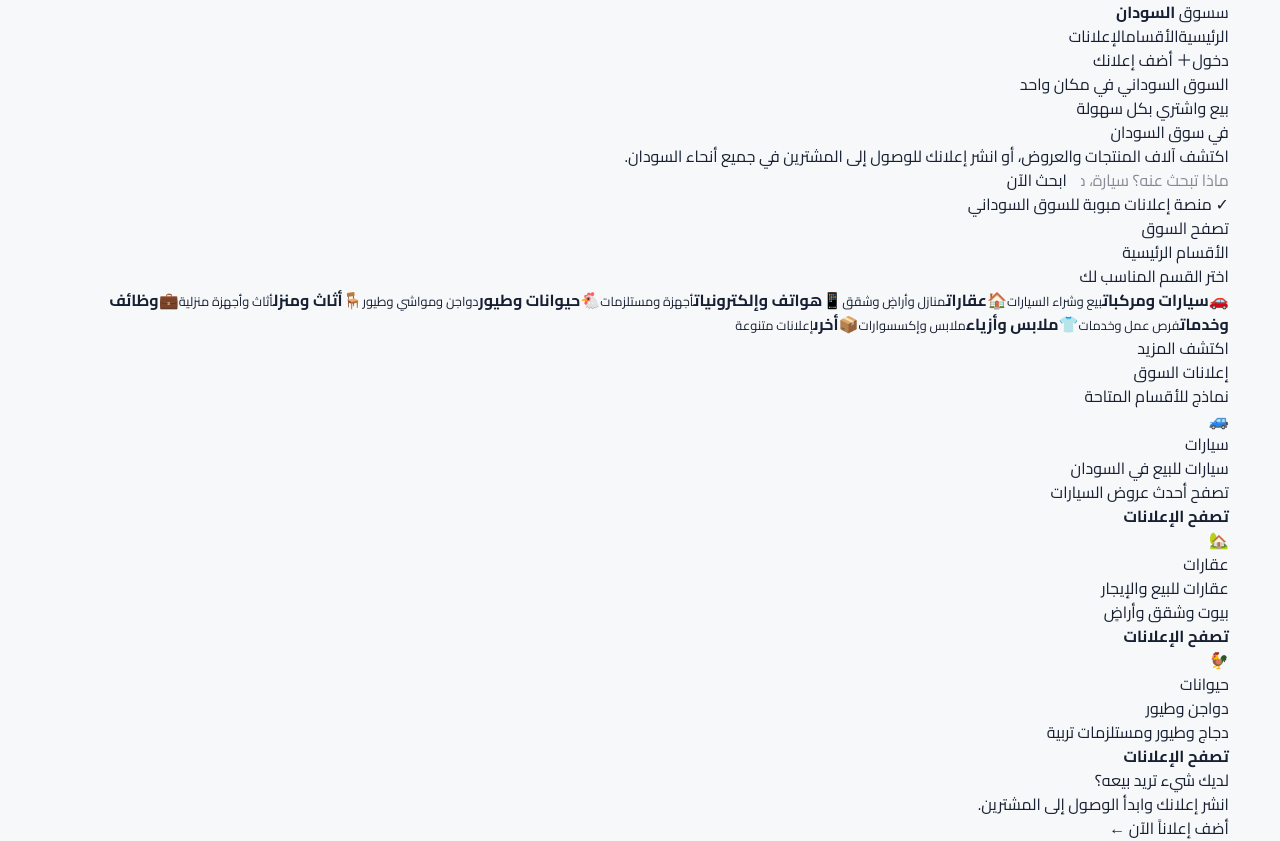
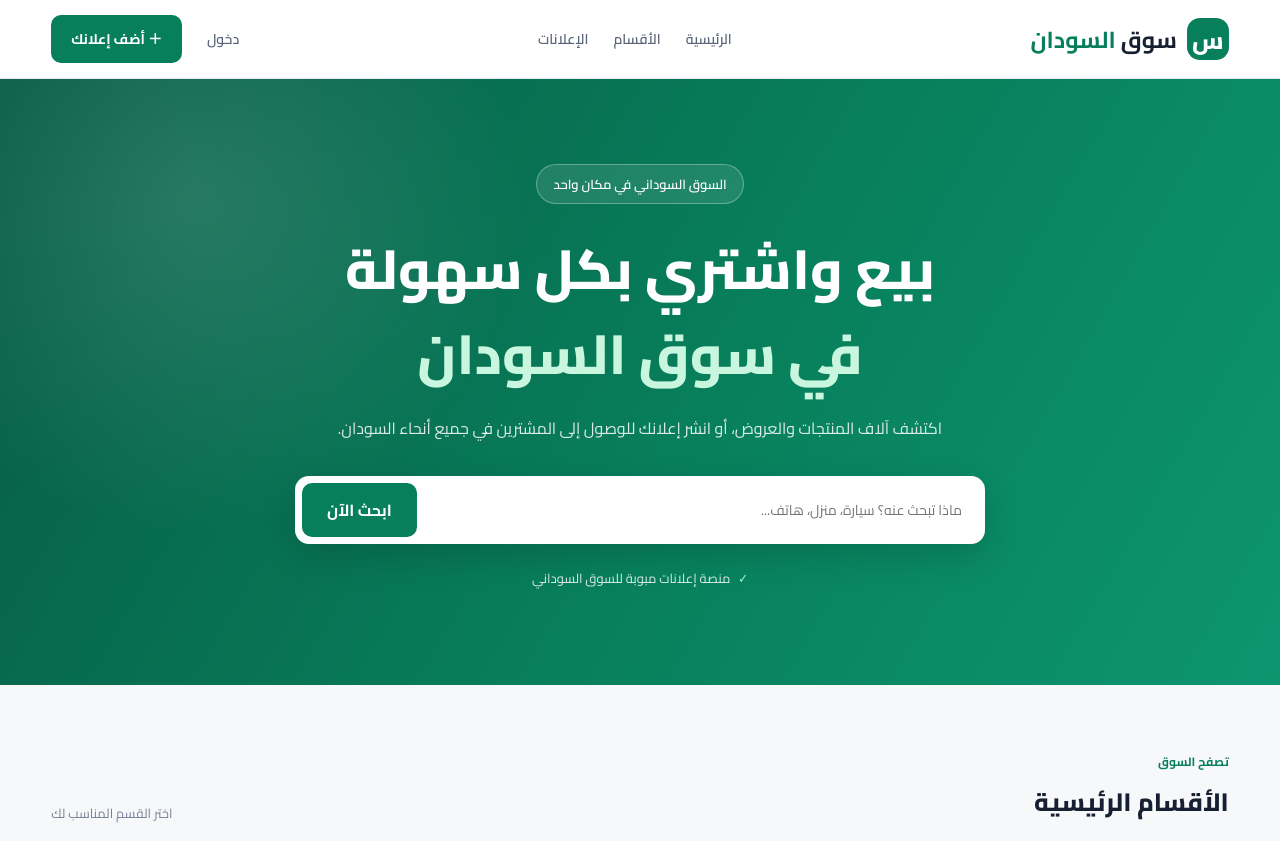
Before and after one commit to Ibrahimizzeldin/souq-sudan-app, a Next.js app: page / in a window 1280 px wide. Shown: the top 841 px of the page. Built offline with nearby package versions, Linux system fonts and the light colour scheme.

Commit message:
Enhance global styles and layout for app
Added new styles for header, navigation, hero section, categories, ads, and footer. Updated font family and added new CSS variables.

```diff
--- a/src/app/globals.css
+++ b/src/app/globals.css
@@ -1,7 +1,4 @@
-
 @import url('https://fonts.googleapis.com/css2?family=Cairo:wght@400;500;600;700;800&display=swap');
-
-@import "tailwindcss";
 
 :root {
   --background: #f7f8fa;
@@ -9,6 +6,8 @@
   --primary: #087f5b;
   --primary-dark: #066548;
   --border: #e5e9ef;
+  --muted: #778196;
+  --white: #ffffff;
 }
 
 * {
@@ -24,7 +23,7 @@ body {
   margin: 0;
   background: var(--background);
   color: var(--foreground);
-  font-family: 'Cairo', sans-serif;
+  font-family: 'Cairo', Tahoma, Arial, sans-serif;
 }
 
 button,
@@ -48,7 +47,485 @@ a {
   margin-inline: auto;
 }
 
+/* Header */
+
+.topbar {
+  background: var(--white);
+  border-bottom: 1px solid var(--border);
+  position: relative;
+  z-index: 10;
+}
+
+.nav {
+  min-height: 78px;
+  display: flex;
+  align-items: center;
+  justify-content: space-between;
+  gap: 24px;
+}
+
+.logo {
+  display: flex;
+  align-items: center;
+  gap: 10px;
+  font-size: 23px;
+  font-weight: 700;
+  white-space: nowrap;
+}
+
+.logo b {
+  color: var(--primary);
+}
+
+.logo-icon {
+  width: 42px;
+  height: 42px;
+  display: grid;
+  place-items: center;
+  color: white;
+  background: var(--primary);
+  border-radius: 13px;
+  font-size: 24px;
+  font-weight: 800;
+}
+
+.nav-links,
+.nav-actions {
+  display: flex;
+  align-items: center;
+  gap: 25px;
+}
+
+.nav-links a,
+.login-link {
+  color: #596477;
+  font-size: 14px;
+  font-weight: 600;
+  transition: color .2s;
+}
+
+.nav-links a:hover,
+.login-link:hover {
+  color: var(--primary);
+}
+
+.post-button {
+  background: var(--primary);
+  color: white;
+  padding: 11px 20px;
+  border-radius: 10px;
+  font-size: 14px;
+  font-weight: 700;
+  transition: background .2s;
+}
+
+.post-button:hover {
+  background: var(--primary-dark);
+}
+
+/* Hero */
+
+.hero {
+  background:
+    radial-gradient(circle at 15% 20%, rgba(255,255,255,.13), transparent 28%),
+    linear-gradient(120deg, #075b45, #087f5b 55%, #0c9670);
+  color: white;
+  padding: 85px 0 95px;
+  overflow: hidden;
+}
+
+.hero-content {
+  max-width: 850px;
+  text-align: center;
+}
+
+.hero-tag {
+  display: inline-block;
+  padding: 7px 16px;
+  border: 1px solid rgba(255,255,255,.3);
+  border-radius: 30px;
+  background: rgba(255,255,255,.1);
+  font-size: 13px;
+  font-weight: 600;
+}
+
+.hero h1 {
+  margin: 22px 0 15px;
+  font-size: clamp(34px, 5vw, 55px);
+  line-height: 1.55;
+  font-weight: 800;
+}
+
+.hero h1 span {
+  color: #c9f6df;
+}
+
+.hero p {
+  max-width: 650px;
+  margin: 0 auto;
+  color: rgba(255,255,255,.85);
+  font-size: 16px;
+  line-height: 2;
+}
+
+.search-box {
+  max-width: 690px;
+  margin: 32px auto 0;
+  padding: 7px;
+  display: flex;
+  gap: 8px;
+  background: white;
+  border-radius: 14px;
+  box-shadow: 0 12px 35px rgba(0,0,0,.15);
+}
+
+.search-box input {
+  flex: 1;
+  min-width: 0;
+  border: 0;
+  outline: 0;
+  padding: 12px 16px;
+  color: var(--foreground);
+  background: transparent;
+  font-size: 14px;
+}
+
+.search-box button {
+  border: 0;
+  border-radius: 10px;
+  padding: 12px 25px;
+  color: white;
+  background: var(--primary);
+  font-weight: 700;
+}
+
+.search-box button:hover {
+  background: var(--primary-dark);
+}
+
+.hero-note {
+  margin-top: 22px;
+  font-size: 13px;
+  color: rgba(255,255,255,.85);
+}
+
+.hero-note span {
+  color: #a7f3d0;
+  font-weight: 800;
+  margin-left: 5px;
+}
+
+/* Sections */
+
+.section {
+  padding-top: 65px;
+  padding-bottom: 55px;
+}
+
+.section-heading {
+  display: flex;
+  justify-content: space-between;
+  align-items: end;
+  gap: 15px;
+  margin-bottom: 25px;
+}
+
+.eyebrow {
+  display: block;
+  color: var(--primary);
+  font-size: 12px;
+  font-weight: 700;
+  margin-bottom: 5px;
+}
+
+.section-heading h2 {
+  margin: 0;
+  font-size: 25px;
+  font-weight: 800;
+}
+
+.muted {
+  color: var(--muted);
+  font-size: 13px;
+}
+
+/* Categories */
+
+.category-grid {
+  display: grid;
+  grid-template-columns: repeat(4, 1fr);
+  gap: 17px;
+}
+
+.category-card {
+  min-height: 150px;
+  padding: 20px;
+  display: flex;
+  flex-direction: column;
+  align-items: flex-start;
+  justify-content: center;
+  gap: 7px;
+  background: white;
+  border: 1px solid var(--border);
+  border-radius: 15px;
+  transition: transform .2s, border-color .2s, box-shadow .2s;
+}
+
+.category-card:hover {
+  transform: translateY(-4px);
+  border-color: #9bd8c3;
+  box-shadow: 0 10px 25px rgba(20,60,45,.07);
+}
+
+.category-icon {
+  width: 43px;
+  height: 43px;
+  display: grid;
+  place-items: center;
+  background: #eaf7f1;
+  border-radius: 12px;
+  font-size: 23px;
+  margin-bottom: 4px;
+}
+
+.category-card strong {
+  font-size: 15px;
+}
+
+.category-card small {
+  color: var(--muted);
+  font-size: 12px;
+}
+
+/* Ads */
+
+.featured-section {
+  padding: 55px 0 65px;
+  background: #f0f3f5;
+}
+
+.ads-grid {
+  display: grid;
+  grid-template-columns: repeat(3, 1fr);
+  gap: 20px;
+}
+
+.ad-card {
+  overflow: hidden;
+  background: white;
+  border: 1px solid var(--border);
+  border-radius: 16px;
+  transition: transform .2s, box-shadow .2s;
+}
+
+.ad-card:hover {
+  transform: translateY(-4px);
+  box-shadow: 0 12px 25px rgba(0,0,0,.07);
+}
+
+.ad-image {
+  height: 170px;
+  display: grid;
+  place-items: center;
+  background: linear-gradient(135deg, #e3f4ed, #f3f8f5);
+  font-size: 65px;
+}
+
+.ad-info {
+  padding: 20px;
+}
+
+.ad-category {
+  display: inline-block;
+  padding: 4px 10px;
+  color: var(--primary);
+  background: #eaf7f1;
+  border-radius: 20px;
+  font-size: 11px;
+  font-weight: 700;
+}
+
+.ad-info h3 {
+  margin: 12px 0 5px;
+  font-size: 17px;
+}
+
+.ad-info p {
+  margin: 0 0 14px;
+  color: var(--muted);
+  font-size: 13px;
+}
+
+.ad-info > strong {
+  color: var(--primary);
+  font-size: 13px;
+}
+
+/* Publish banner */
+
+.publish-banner {
+  margin-top: 60px;
+  margin-bottom: 60px;
+  padding: 30px 35px;
+  display: flex;
+  justify-content: space-between;
+  align-items: center;
+  gap: 20px;
+  background: #e7f5ee;
+  border: 1px solid #d2ebdf;
+  border-radius: 17px;
+}
+
+.publish-banner h2 {
+  margin: 0 0 5px;
+  font-size: 22px;
+}
+
+.publish-banner p {
+  margin: 0;
+  color: #657568;
+  font-size: 13px;
+}
+
+.publish-banner a {
+  padding: 12px 22px;
+  color: white;
+  background: var(--primary);
+  border-radius: 10px;
+  font-size: 13px;
+  font-weight: 700;
+  white-space: nowrap;
+}
+
+/* Footer */
+
+.footer {
+  padding: 30px 0;
+  color: #d5e1dc;
+  background: #172b25;
+}
+
+.footer-content {
+  display: flex;
+  justify-content: space-between;
+  align-items: center;
+  gap: 15px;
+  flex-wrap: wrap;
+}
+
+.footer-content strong {
+  color: white;
+  font-size: 17px;
+}
+
+.footer-content span,
+.footer-content small {
+  font-size: 12px;
+}
+
+/* Responsive */
+
+@media (max-width: 850px) {
+  .nav-links {
+    display: none;
+  }
+
+  .category-grid {
+    grid-template-columns: repeat(2, 1fr);
+  }
+
+  .ads-grid {
+    grid-template-columns: repeat(2, 1fr);
+  }
+}
+
+@media (max-width: 560px) {
+  .nav {
+    min-height: 68px;
+  }
+
+  .logo {
+    font-size: 19px;
+  }
+
+  .logo-icon {
+    width: 36px;
+    height: 36px;
+  }
+
+  .nav-actions {
+    gap: 13px;
+  }
+
+  .post-button {
+    padding: 9px 12px;
+    font-size: 12px;
+  }
+
+  .hero {
+    padding: 65px 0 70px;
+  }
+
+  .hero p {
+    font-size: 14px;
+  }
+
+  .search-box {
+    flex-direction: column;
+  }
+
+  .search-box button {
+    width: 100%;
+  }
+
+  .section {
+    padding-top: 45px;
+    padding-bottom: 40px;
+  }
+
+  .section-heading {
+    align-items: flex-start;
+    flex-direction: column;
+  }
+
+  .section-heading h2 {
+    font-size: 22px;
+  }
+
+  .category-grid {
+    gap: 11px;
+  }
+
+  .category-card {
+    min-height: 135px;
+    padding: 14px;
+  }
+
+  .category-card strong {
+    font-size: 13px;
+  }
+
+  .category-card small {
+    font-size: 11px;
+  }
+
+  .ads-grid {
+    grid-template-columns: 1fr;
+  }
+
+  .publish-banner {
+    flex-direction: column;
+    align-items: flex-start;
+    padding: 24px;
+  }
+
+  .footer-content {
+    flex-direction: column;
+    align-items: flex-start;
+  }
+}
+
 ::selection {
   background: #b7f7dc;
   color: #064e3b;
-}
+    }
```
